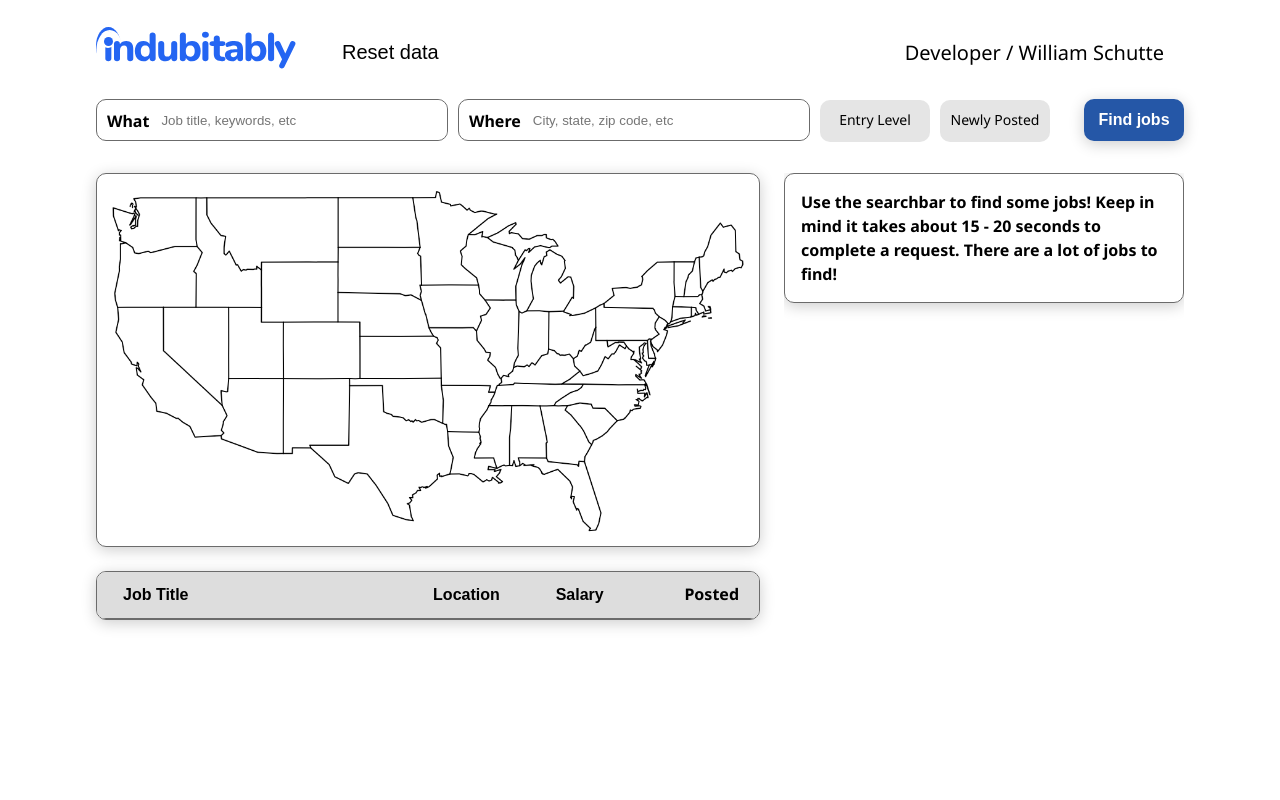
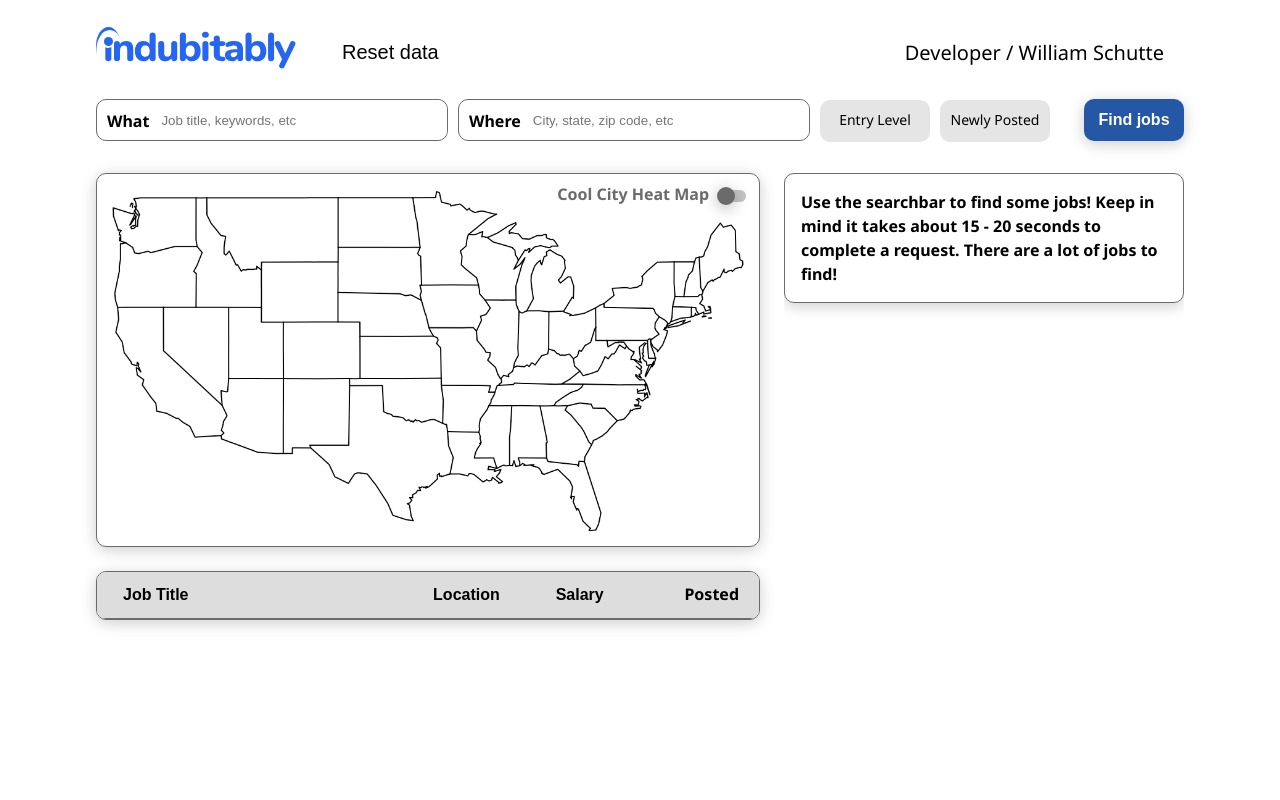
Before and after one commit to William-Schutte/indubitably, a React (Create React App) app: page / in a window 1280 px wide. Shown: the top 800 px of the page. Built offline with nearby package versions, Linux system fonts and the light colour scheme.

Commit message:
Cool city heat map and switch

```diff
--- a/src/components/App/App.js
+++ b/src/components/App/App.js
@@ -61,10 +61,10 @@ class App extends React.Component {
       if ((deltaLat < r) && (deltaLong < r)) {
         if (Math.sqrt(deltaLat * deltaLat + deltaLong * deltaLong) < (r * r)) {
           // If the city
-          // citiesData[i][4].count += 1
-          // this.setState((state) => {
-          //   return { citiesData: };
-          // });
+          let newCityCount = this.state.citiesData;
+          newCityCount[i][5].count += 1;
+          this.setState({ citiesData: newCityCount });
+
           return coolList[i].slice(0,4);
         }
       }
@@ -85,6 +85,7 @@ class App extends React.Component {
       return job;
     });
 
+    console.log(this.state.citiesData);
     const newBlock = new ResultBlock({
       formData,
       blockId,
@@ -165,6 +166,7 @@ class App extends React.Component {
           handleSearch={this.handleSearch}
           handleSortData={this.handleSortData}
           activeJobs={this.state.activeJobs}
+          citiesJobs={this.state.citiesData}
           results={this.state.resultBlocks}
           loading={this.state.loading} />
         <Footer />
--- a/src/components/Main/Main.js
+++ b/src/components/Main/Main.js
@@ -5,13 +5,13 @@ import JobsList from '../JobsList/JobsList'
 import ResultBlocks from '../ResultBlocks/ResultBlocks'
 import './Main.css'
 
-const Main = ({ handleSearch, handleSortData, activeJobs, results, loading }) => {
+const Main = ({ handleSearch, handleSortData, activeJobs, citiesJobs, results, loading }) => {
   return (
     <main className="main">
       <Search handleSearch={handleSearch} loading={loading} />
       <section className="main__content">
         <div className="main__left-col">
-          <Map activeJobs={activeJobs} />
+          <Map activeJobs={activeJobs} citiesJobs={citiesJobs}/>
           <JobsList activeJobs={activeJobs} handleSortData={handleSortData} />
         </div>
         <div className="main__right-col">
--- a/src/components/Map/Map.css
+++ b/src/components/Map/Map.css
@@ -17,19 +17,70 @@
   height: auto;
 }
 
+.map__switchbox {
+  position: absolute;
+  top: 12px;
+  right: 50px;
+  font-weight: bold;
+  color: #6b6b6b;
+  transition: .5s ease;
+}
+
+.map__toggle {
+  width: 30px;
+  height: 30px;
+  margin-top: 8px;
+  background-image: url('../../images/toggle1.svg');
+  background-repeat: no-repeat;
+  background-size: auto;
+  z-index: 100;
+  position: absolute;
+  top: -4px;
+  right: -40px;
+}
+
+.map__toggle-input {
+  opacity: 0;
+  width: 0;
+  height: 0;
+}
+
+.map__toggle-slider {
+  display: flex;
+  position: relative;
+  top: -20px;
+  left: -2px;
+  width: 18px;
+  height: 18px;
+  border-radius: 10px;
+  background-color: #6b6b6b;
+  transition: .4s;
+  box-shadow: 0 3px 15px rgba(0,0,0,0.3);
+
+}
+
+.map__toggle-input:checked + .map__toggle-slider {
+  transform: translateX(16px);
+  background-color: #2557A7;
+}
+
 .map__pixel {
   position: absolute;
   width: 6px;
   height: 6px;
-  border-radius: 5px;
+  border-radius: 50%;
+  transform: translate(-50%, 50%);
+  transform-origin: center;
   bottom: 0;
   left: 0;
   background-color: rgba(10,64,151,.6);
   transition: .3s ease;
+  z-index: 1;
 }
 
 .map__pixel:hover {
   transform: scale(1.6);
+  transform-origin: top right;
 }
 
 .map__city {
@@ -44,7 +95,7 @@
   width: max-content;
   transition: .3s ease;
   background-color: rgba(255,255,255,.8);
-  z-index: 10;
+  z-index: 1000;
 }
 
 .map__pixel:hover > .map__city {
--- a/src/components/Map/Map.js
+++ b/src/components/Map/Map.js
@@ -2,22 +2,38 @@ import React from 'react';
 import './Map.css';
 import usMap from '../../images/us-mercator.png';
 
-function Map({ activeJobs }) {
+function Map({ activeJobs, citiesJobs }) {
+  const [heatMapActive, setHeatMapActive] = React.useState(false);
+
 
   function mapCoords(long, lat) {
     // Due to the mercator projection being a liner representation of radial coords, it
     // stretches lattitudes closer to the poles. This factor scales the points to match.
-        const radialScalefactor = (1 - ((90 - lat) / 90) ** 2) ** (1/2);
-        const x = `${100*(1 - (long - (-65.4)) / (-125.9 - (-65.4)))}%`;
-        const y = `${radialScalefactor*100*((lat - 23.6) / (48.2 - 23.9))}%`;
+    const radialScalefactor = (1 - ((90 - lat) / 90) ** 2) ** (1 / 2);
+    const x = `${100 * (1 - (long - (-65.4)) / (-125.9 - (-65.4)))}%`;
+    const y = `${radialScalefactor * 100 * ((lat - 23.6) / (48.2 - 23.9))}%`;
     return { bottom: y, left: x };
+  }
+
+  function getCitySize(cityData) {
+    const radius = (cityData * 5).toString() + "px";
+    return { width: radius, height: radius };
   }
 
   return (
     <div className="map">
       <img className="map__outline" src={usMap} alt="US Jobs Map" />
+      <div className="map__switchbox" style={heatMapActive ? { color: `#2557A7` } : {}}>Cool City Heat Map
+        <label className="map__toggle">
+          <input className="map__toggle-input" type="checkbox" checked={heatMapActive} onChange={() => { setHeatMapActive(!heatMapActive) }} />
+          <span className="map__toggle-slider"></span>
+        </label>
+      </div>
 
-            {(activeJobs.length !== 0) && activeJobs.map((job, i) => {
+
+
+      {!heatMapActive ? (
+        (activeJobs.length !== 0) && activeJobs.map((job, i) => {
           if (job.lat) {
             const loc = mapCoords(job.long, job.lat);
             return (
@@ -26,7 +42,19 @@ function Map({ activeJobs }) {
               </i>
             )
           }
-            })}
+        })) :
+        ((citiesJobs.length !== 0) && citiesJobs.map((city, i) => {
+          const loc = mapCoords(city[3], city[2]);
+          const size = getCitySize(city[5].count);
+          const styles = { ...loc, ...size };
+
+          return (
+            <i className="map__pixel" key={i} style={styles}>
+              <p className="map__city">{city[0]}</p>
+            </i>
+          )
+        }))
+        }
     </div>
   );
 }
```
Lines whose indentation alone changed are shown as unchanged.
